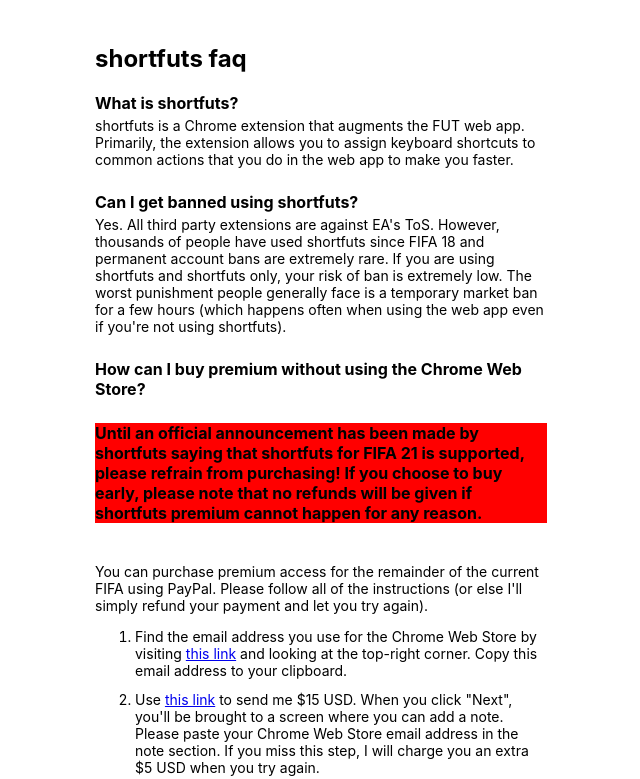
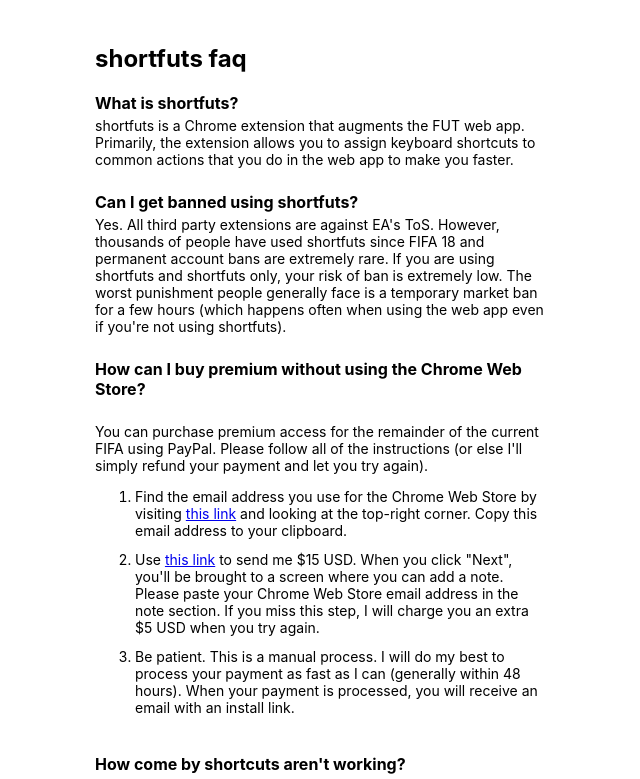
Before and after one commit to martellaj/shortfuts-website, a React (Create React App) app: page / in a window 1280 px wide. Shown: the top 779 px of the page, without its empty margins (319-959 px from the left). Built offline with nearby package versions, Linux system fonts and the light colour scheme.

Commit message:
Removes warning

```diff
--- a/src/App.js
+++ b/src/App.js
@@ -215,13 +215,6 @@ const getContent = (view) => {
           </span>
           <span className="answer">
             <br />
-            <strong style={{backgroundColor: 'red'}}>
-              Until an official announcement has been made by shortfuts saying
-              that shortfuts for FIFA 21 is supported, please refrain from
-              purchasing! If you choose to buy early, please note that no refunds will be given if shortfuts premium cannot happen for any reason.
-            </strong>
-            <br />
-            <br />
             If you'd rather not have another subscription and want to purchase
             premium access for the remainder of the current FIFA, you can!
             Because of limitations Google has placed on the Chrome Web Store
@@ -316,13 +309,6 @@ const getContent = (view) => {
             How can I buy premium without using the Chrome Web Store?
           </span>
           <br />
-            <strong style={{backgroundColor: 'red'}}>
-              Until an official announcement has been made by shortfuts saying
-              that shortfuts for FIFA 21 is supported, please refrain from
-              purchasing! If you choose to buy early, please note that no refunds will be given if shortfuts premium cannot happen for any reason.
-            </strong>
-            <br />
-            <br />
           <span className="answer">
             You can purchase premium access for the remainder of the current
             FIFA using PayPal. Please follow all of the instructions (or else
```
